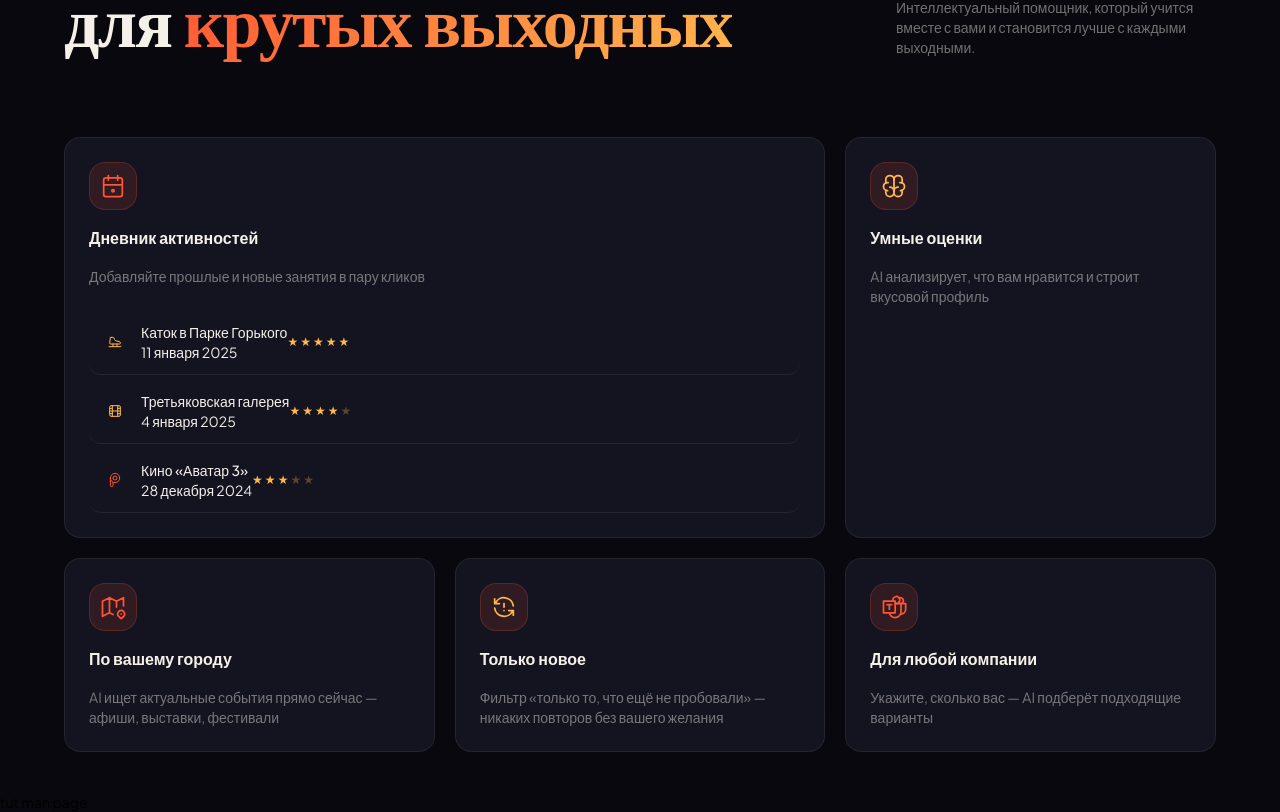
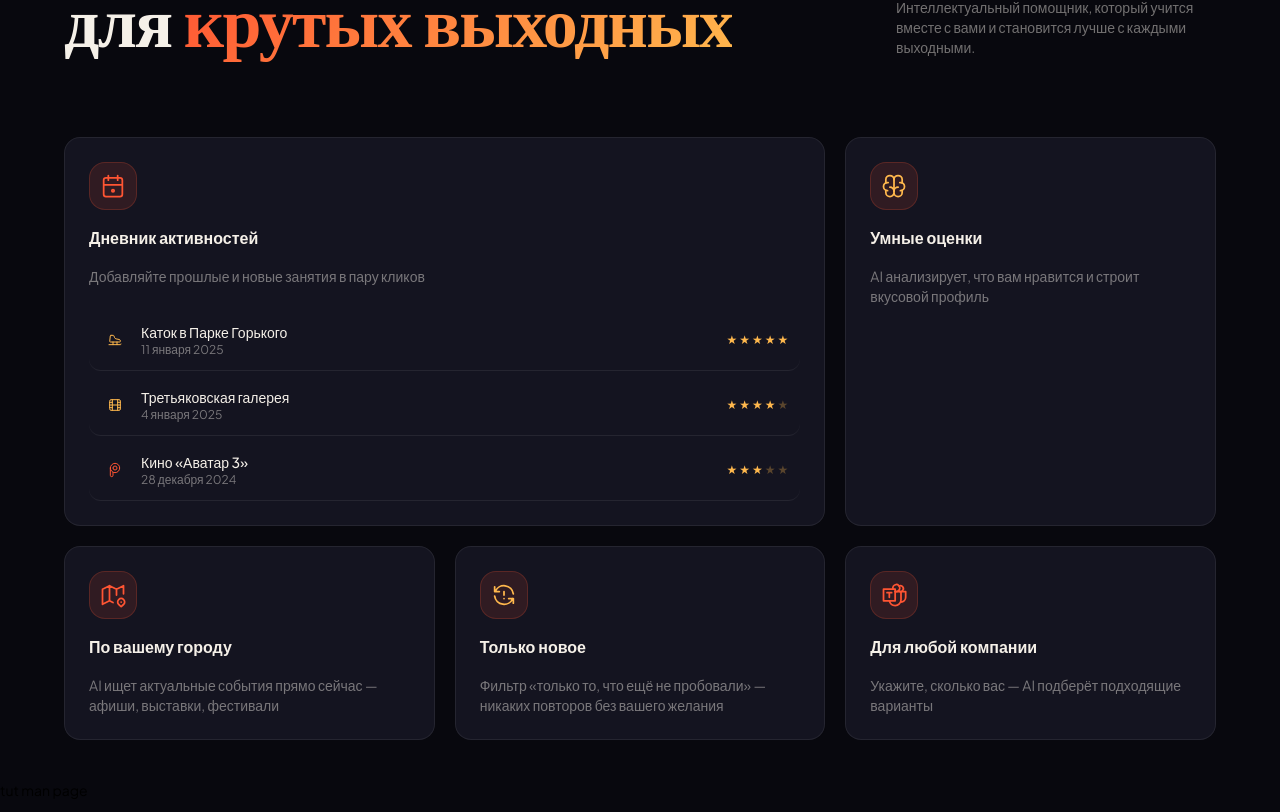
Before and after one commit to Lugzan151892/what-to-do-app-front, a Next.js app: page / in a window 1280 px wide. Shown: the part 2211-3023 px from the top of the page. Built offline with nearby package versions, Linux system fonts and the light colour scheme.

Commit message:
main-page: finished oportunities row

```diff
--- a/src/app/(views)/(main-page)/components/opportunities-section/ActivityRow.tsx
+++ b/src/app/(views)/(main-page)/components/opportunities-section/ActivityRow.tsx
@@ -37,11 +37,11 @@
         <div className={opportunitiesStyles.activityRowText}>
           {text}
         </div>
-        <div className={opportunitiesStyles.activityRowDescription}>
+        <div className={opportunitiesStyles.activityRowDate}>
           {date}
         </div>
       </div>
-      <div>
+      <div className="w-ml-auto">
         <RateStars
           total={5}
           filled={rate}
--- a/src/styles/variables.scss
+++ b/src/styles/variables.scss
@@ -62,6 +62,26 @@
   }
 }
 
+.w-m-auto {
+  margin: auto;
+}
+
+.w-ml-auto {
+  margin-left: auto;
+}
+
+.w-mr-auto {
+  margin-right: auto;
+}
+
+.w-mt-auto {
+  margin-top: auto;
+}
+
+.w-mb-auto {
+  margin-bottom: auto;
+}
+
 @for $i from 100 through 900 {
   .w-fweight-#{$i} {
     font-weight: #{$i};
```
